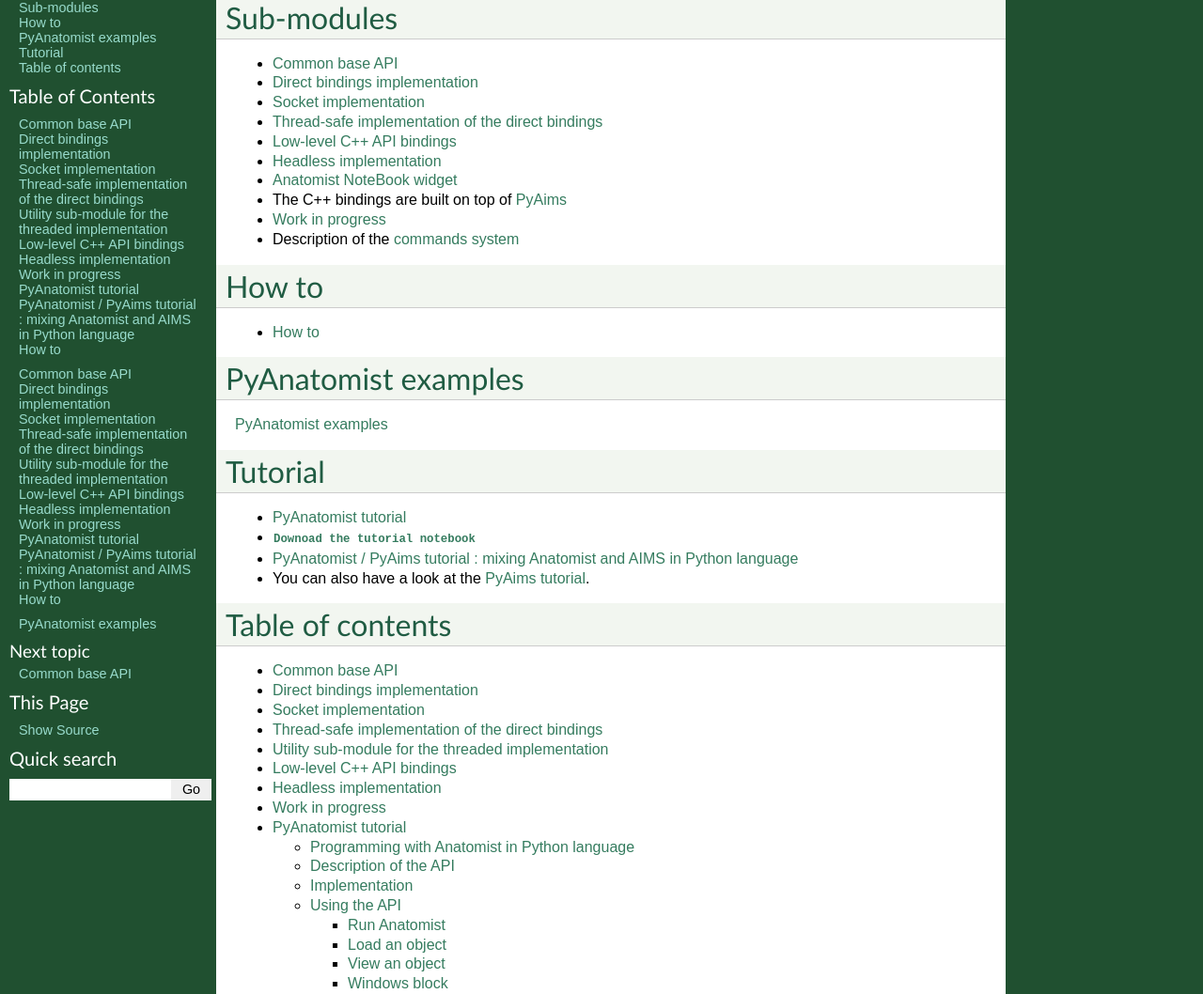
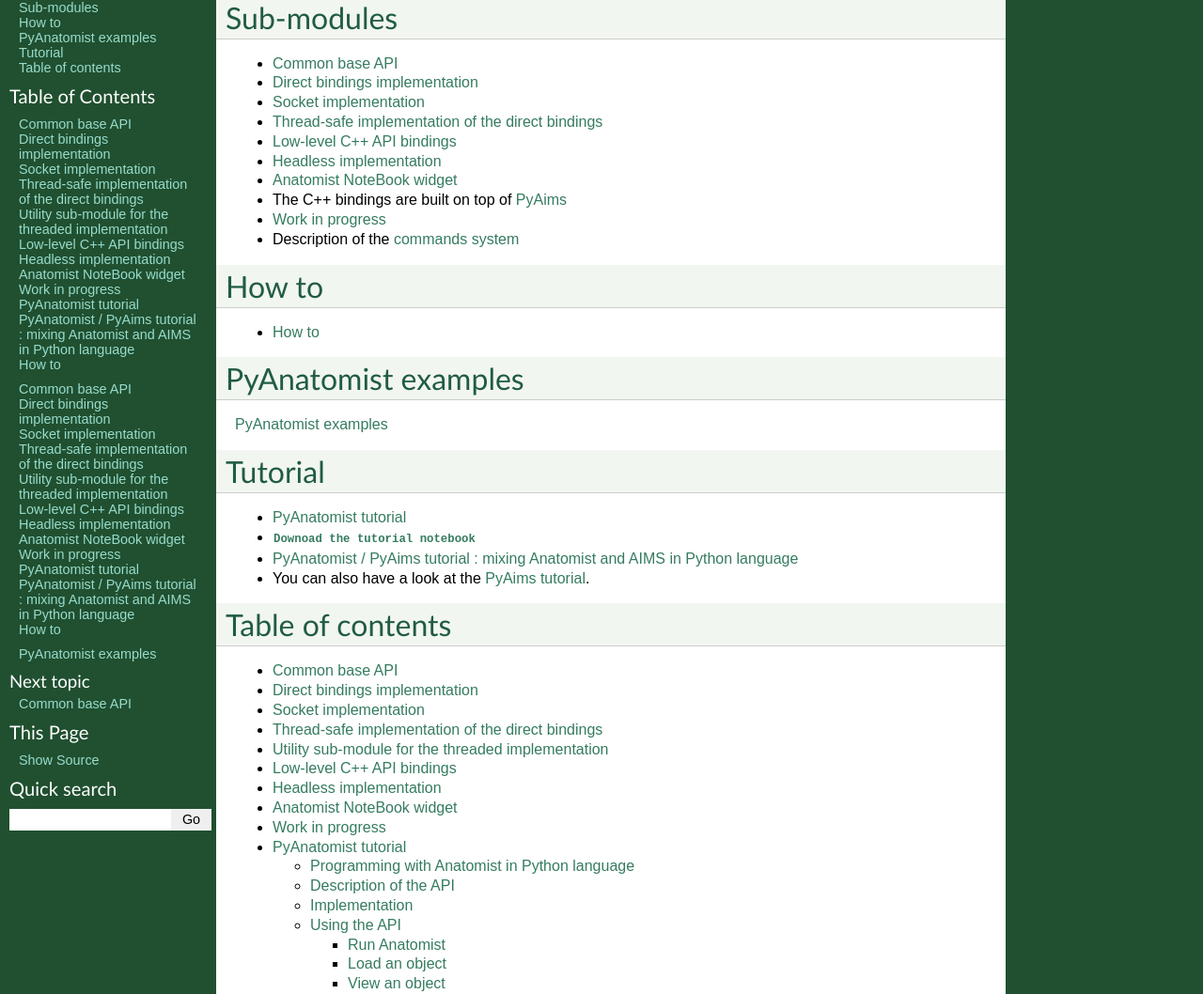
Before and after one commit to brainvisa/anatomist-gpl, a Sphinx documentation site: the page built from pyanatomist/doc/sphinx/index.rst, in a window 1280 px wide and 1400 px high, cut to the strip 342-1400 px from the top of the window. Shown: the whole strip at 94% size. Built offline with Sphinx 7.4.7, drawn with Linux system fonts in a browser that asks for light colours; pages that are not in the unit, such as notebooks, are missing from menus; the version number could not be read and is left out; part of the change alters nothing that is shown.

```diff
--- a/pyanatomist/doc/sphinx/index.rst
+++ b/pyanatomist/doc/sphinx/index.rst
@@ -86,6 +86,7 @@ Table of contents
       pyanatomist_threaded
       pyanatomist_cpp
       pyanatomist_headless
+      pyanatomist_nbanatomist
       pyanatomist_wip
       pyanatomist_tutorial_nb
       pyanatomist_pyaims_tutorial
@@ -102,6 +103,7 @@ Table of contents
       pyanatomist_threaded
       pyanatomist_cpp
       pyanatomist_headless
+      pyanatomist_nbanatomist
       pyanatomist_wip
       pyanatomist_tutorial
       pyanatomist_pyaims_tutorial
```
Also changed, not shown: pyanatomist/doc/sphinx/pyanatomist_tutorial_nb.ipynb.
